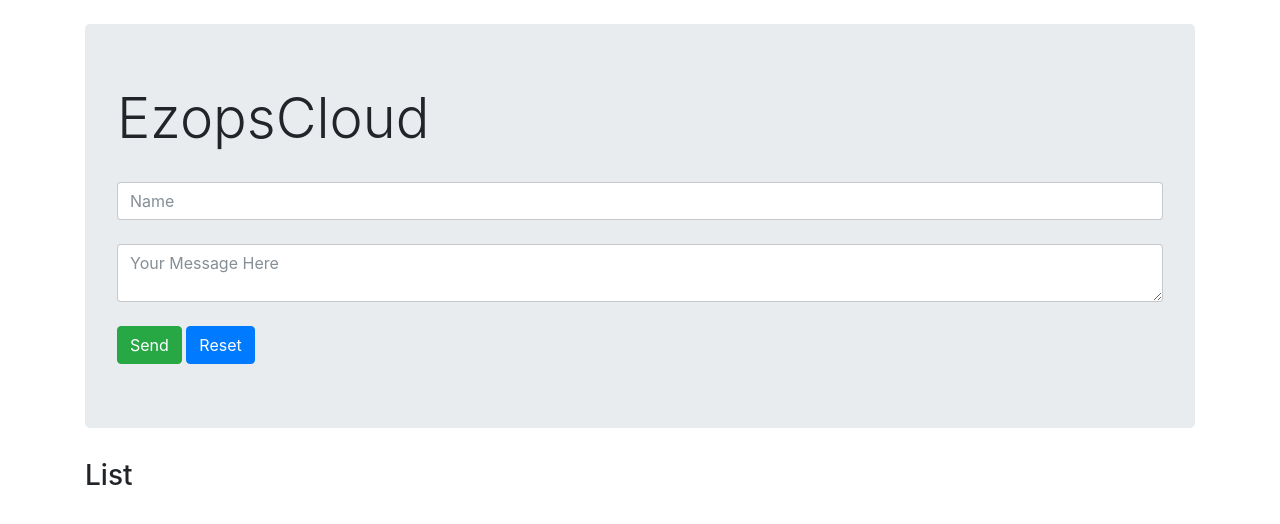
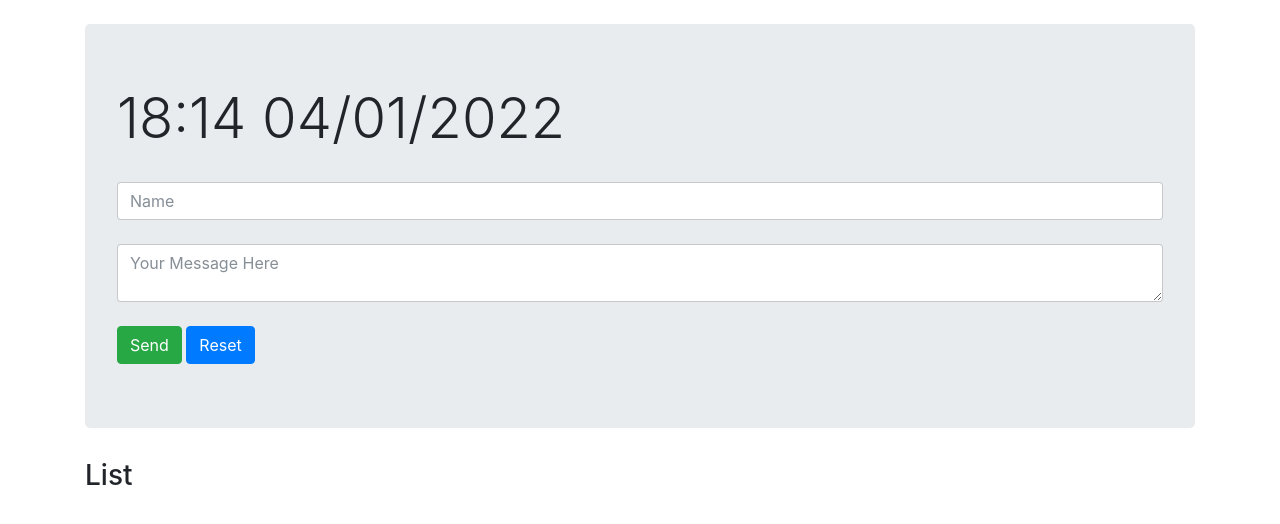
Before and after one commit to MarcusVinniciuss/simple-chat-nodejs, a website: page index.html in a window 1280 px wide. Drawn offline with nearby package versions, Linux system fonts and the light colour scheme; no server answers.

Commit message:
Alter title, add date

```diff
--- a/index.html
+++ b/index.html
@@ -15,7 +15,7 @@
 
     </div>
     <div class="jumbotron">
-        <h1 class="display-4">EzopsCloud</h1><br>
+        <h1 class="display-4">18:14 04/01/2022</h1><br>
         <input id = "name" class="form-control" placeholder="Name"><br>
         <textarea id = "message" class="form-control" placeholder="Your Message Here"></textarea><br>
         <button id="send" class="btn btn-success">Send</button>
```
Also changed, not shown: .gitlab-ci.yml.
